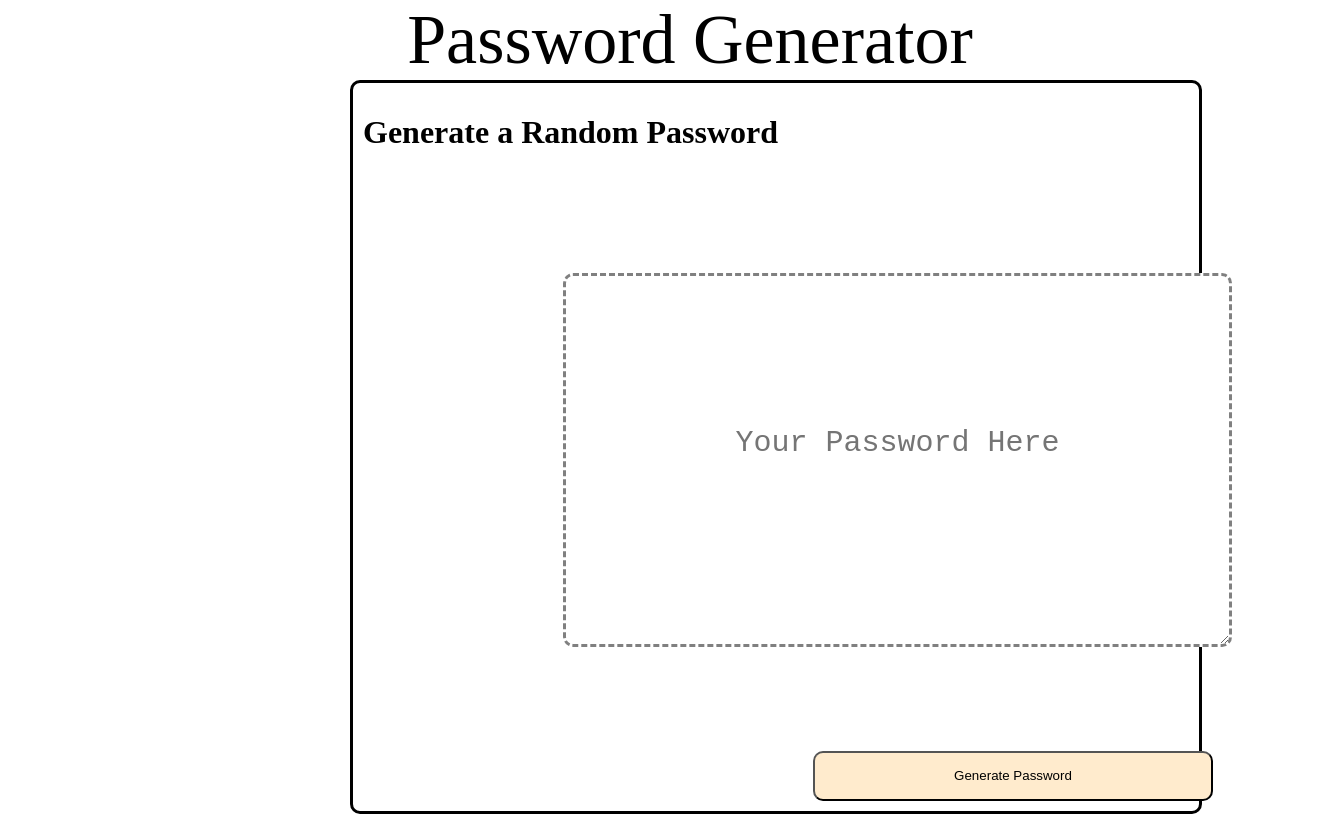
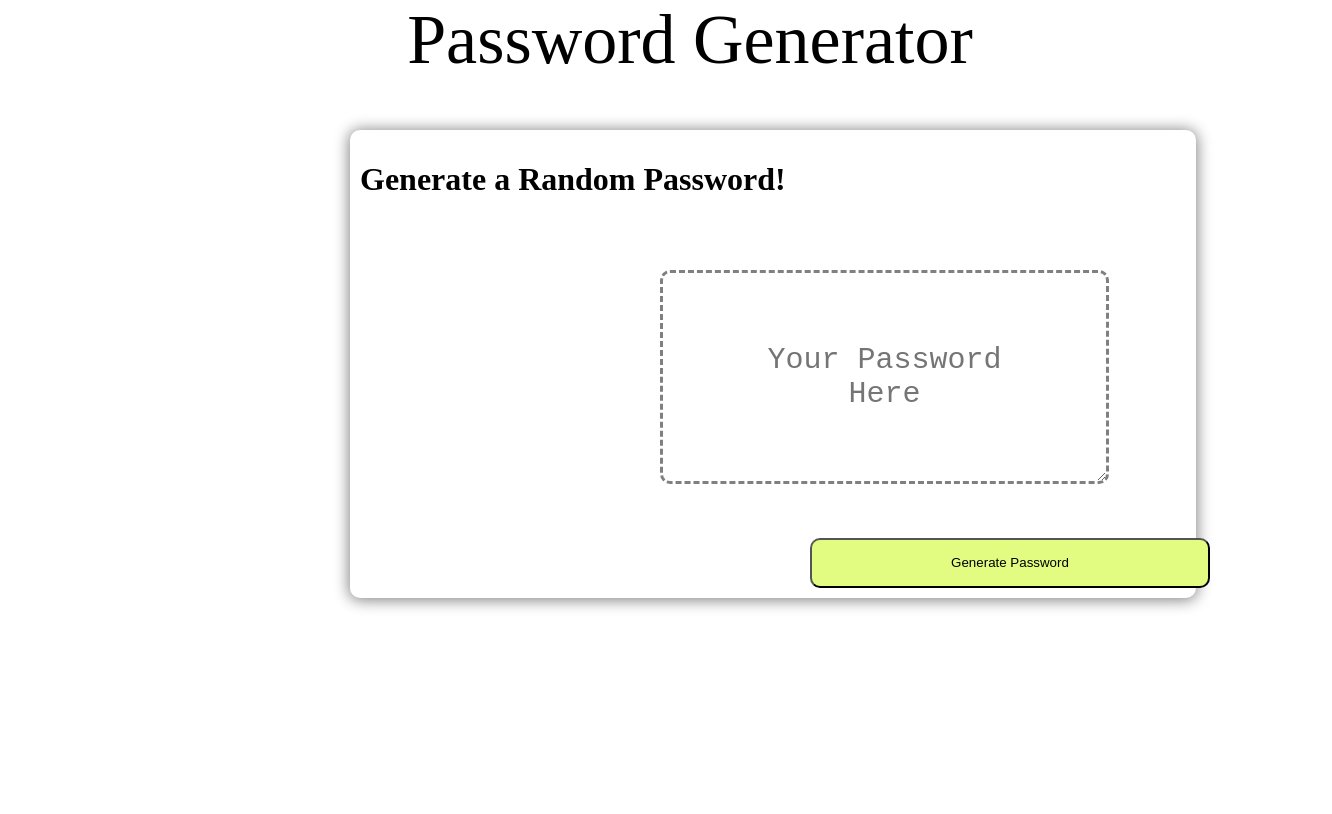
Before and after one commit to MatthewC86/password-generator, a plain HTML site: page index.html in a window 1280 px wide. Shown: the whole page, 1332 px wide, since content can reach past the window. Drawn offline with Linux system fonts and the light colour scheme.

Commit message:
added password box and button

```diff
--- a/index.html
+++ b/index.html
@@ -11,8 +11,8 @@
 <header>Password Generator</header>
 
 <div class = box>
-    <h1>Generate a Random Password</h1>
-    <div class = password-box>
+    <h1>Generate a Random Password!</h1>
+    <div class = random-password>
         <textarea readonly id = "text" placeholder="Your Password Here"></textarea>
     </div>
 
--- a/style.css
+++ b/style.css
@@ -9,6 +9,7 @@ body {
 header{
         text-align: center;
         font-size: 70px;
+        padding-bottom: 50px;
 
 }
 
@@ -26,38 +27,44 @@ h2 {
 }
 
 .box {
-
+    box-shadow: 0px 1px 15px 1px gray;
     height: 100%;
     width: 70%;
-    border: solid black ;
+    border:  black ;
     padding: 10px;
     margin-left: 250px;
     border-radius: 10px;
 
 }
 
-.password-box {
+.random-password {
+
     float: center;
-    padding-left: 100px;
+    padding-left: 220px;
+    height: 100%;
 
 }
 
 #text {
-    align-items: center;
+
     border: dashed grey;
     border-radius: 10px;
     font-size: 30px;
-    margin: 100px;
-    padding: 150px;
+    margin-top: 50px;
+    margin-left: 80px;
+    padding: 70px;
     width: 50%;
     text-align: center;
 
 }
 
 .button {
+
     border-radius: 10px;
-    background-color: blanchedalmond;
+    background-color: rgb(225, 252, 128);
     width: 400px;
     height: 50px;
     margin-left: 450px;
+    margin-top: 50px;
+
 }
```
